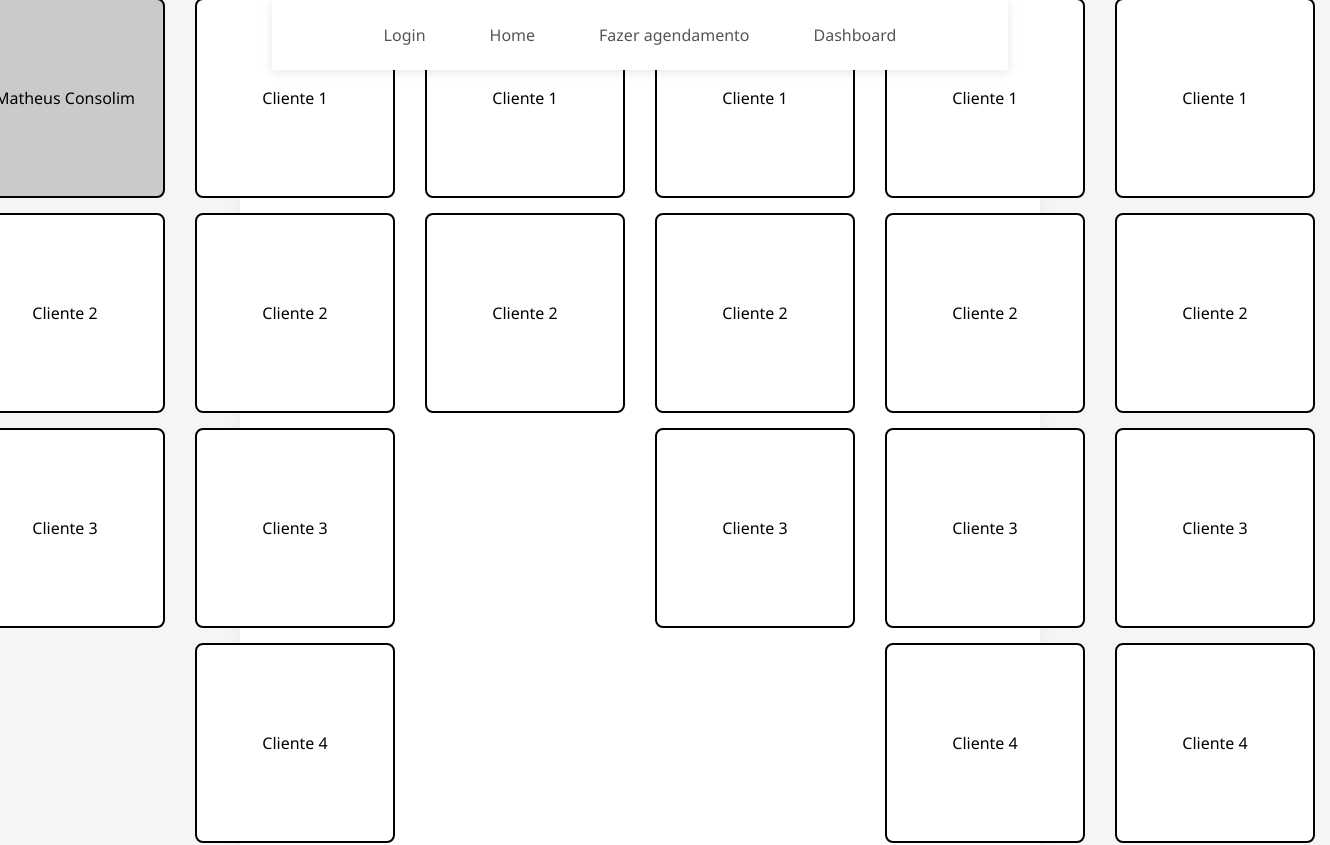
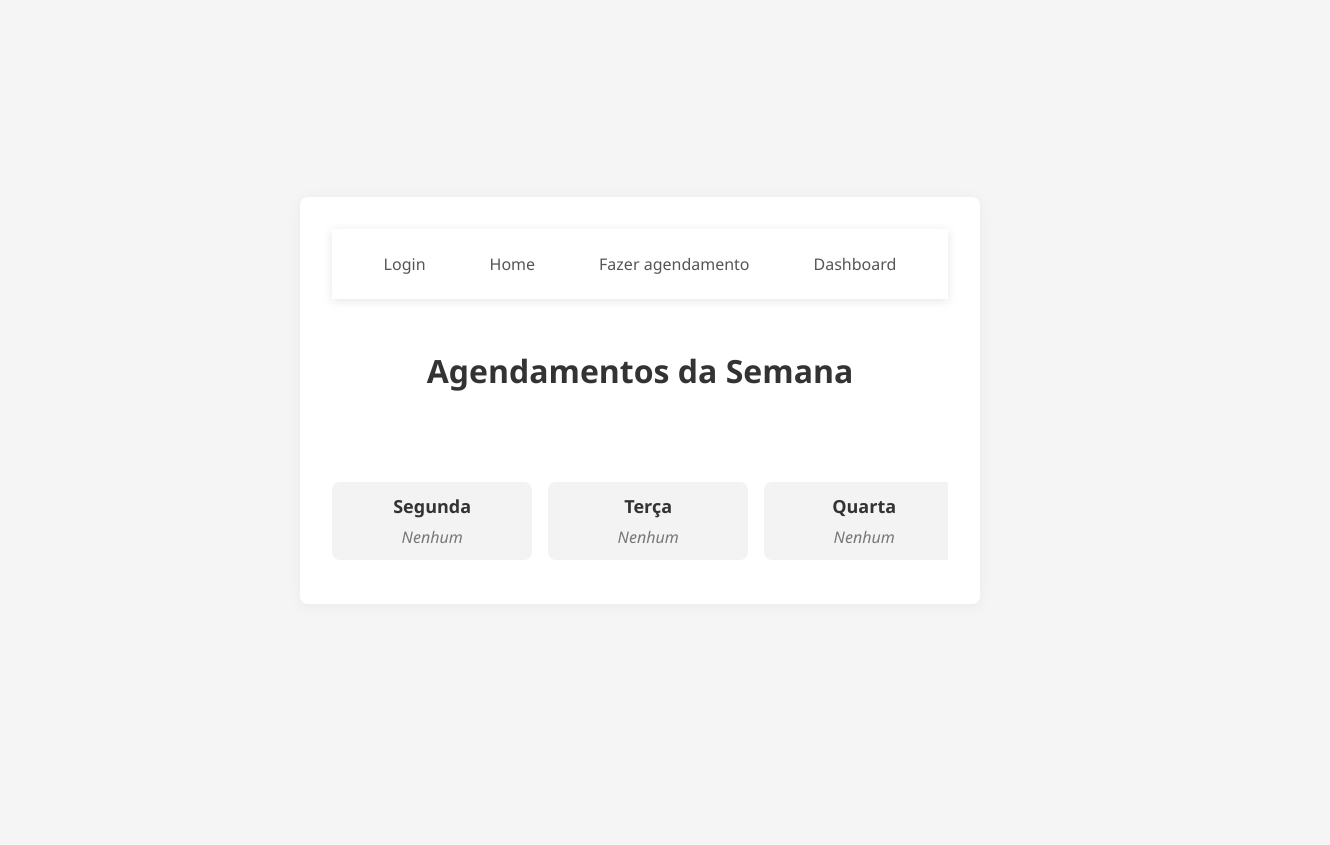
Before and after one commit to joaoppaixao/projeto-barbearia, a React (Create React App) app in the folder barber/: page /dash in a window 1280 px wide. Shown: the top 845 px of the page, 1330 px wide, since content can reach past the window. After the commit the page ends 800 px from the top, so only its background shows below. Built offline with nearby package versions, Linux system fonts and the light colour scheme; data requests are answered from the project's data file.

Commit message:
ALTERAÇÕES FINAIS REALIZADAS - PROJETO FINALIZADO

```diff
--- a/barber/db.json
+++ b/barber/db.json
@@ -1,74 +1,52 @@
 {
   "usuarios": [
     {
-      "id": "eb5a",
-      "nome": "Mazzo",
-      "email": "mazzolucas0@gmail.com",
-      "senha": "123456"
+      "id": "cf79",
+      "nome": "joao paixao",
+      "email": "joao@gmail.com",
+      "senha": "123456",
+      "telefone": "14998253330",
+      "tipo": "cliente"
     },
     {
-      "id": "6145",
-      "nome": "Carlos Eduardo",
-      "email": "carloseduardo@gmail.com",
-      "senha": "123456789"
+      "id": "4e02",
+      "nome": "rene",
+      "email": "rene@gmail.com",
+      "senha": "123456",
+      "telefone": "14998253330",
+      "tipo": "barbeiro"
     },
     {
-      "id": "0dc8",
-      "nome": "João Paixão",
-      "email": "joaoaugustopp@gmail.com",
-      "senha": "xsqdcqfvhge]"
+      "id": "3584",
+      "nome": "matheus consolim",
+      "email": "conso@gmail.com",
+      "senha": "123456",
+      "telefone": "12214312421",
+      "tipo": "cliente"
     },
     {
-      "id": "9e3c",
-      "nome": "aoskaosk",
-      "email": "oajsoaj@gmail.com",
-      "senha": "aojsoak"
+      "id": "adeb",
+      "nome": "lucas mazzo",
+      "email": "mazzo@gmail.com",
+      "senha": "123456",
+      "telefone": "12982182818",
+      "tipo": "cliente"
     },
     {
-      "id": "eafa",
-      "nome": "oajoajsao",
-      "email": "oajsoj@gmail.com",
-      "senha": "aosoaksaok"
+      "id": "7279",
+      "nome": "sansao",
+      "email": "sansao@gmail.com",
+      "senha": "123456",
+      "telefone": "19451948194",
+      "tipo": "barbeiro"
     },
     {
-      "id": "26a5",
-      "nome": "Matheus Consolim",
-      "email": "matheus.consolim@gmail.com",
-      "senha": "conso123"
-    },
-    {
-      "id": "e01f",
-      "nome": "teste07",
-      "email": "teste07@gmail.com",
-      "senha": "teste07"
-    },
-    {
-      "id": "4be5",
-      "nome": "joao",
-      "email": "joao@gmail.com",
+      "id": "6179",
+      "nome": "herminio",
+      "email": "herminio@gmail.com",
       "senha": "123456",
-      "telefone": "14998253330"
-    },
-    {
-      "id": "f872",
-      "nome": "Bruna Moreira Marvulle",
-      "email": "bmarvulle@gmail.com",
-      "senha": "bruna123",
-      "telefone": "14998581676"
-    }
-  ],
-  "barbeiros": [
-    {
-      "id": "b1",
-      "nome": "Mazzo"
-    },
-    {
-      "id": "b2",
-      "nome": "Carlos"
-    },
-    {
-      "id": "b3",
-      "nome": "Consolim"
+      "telefone": "12349014971",
+      "tipo": "barbeiro"
     }
   ],
   "servicos": [
@@ -102,6 +80,48 @@
       "barbeiroId": "b3",
       "servicoId": "s1",
       "dataHora": "2025-06-12T10:00"
+    },
+    {
+      "id": "6341",
+      "idCliente": "3584",
+      "barbeiroId": "b2",
+      "servicoId": "s1",
+      "dataHora": "2025-06-26T10:00"
+    },
+    {
+      "id": "4e6c",
+      "idCliente": "cf79",
+      "barbeiroId": "4e02",
+      "servicoId": "s1",
+      "dataHora": "2025-06-26T10:00"
+    },
+    {
+      "id": "a3d0",
+      "idCliente": "cf79",
+      "barbeiroId": "7279",
+      "servicoId": "s1",
+      "dataHora": "2025-06-25T10:00"
+    },
+    {
+      "id": "d3d9",
+      "idCliente": "cf79",
+      "barbeiroId": "6179",
+      "servicoId": "s3",
+      "dataHora": "2025-06-27T09:30"
+    },
+    {
+      "id": "389d",
+      "idCliente": "cf79",
+      "barbeiroId": "6179",
+      "servicoId": "s1",
+      "dataHora": "2025-06-27T10:00"
+    },
+    {
+      "id": "076a",
+      "idCliente": "cf79",
+      "barbeiroId": "4e02",
+      "servicoId": "s1",
+      "dataHora": "2025-06-24T12:00"
     }
   ]
 }
--- a/barber/src/pages/Agendamento.jsx
+++ b/barber/src/pages/Agendamento.jsx
@@ -13,7 +13,7 @@ const AgendamentoCliente = () => {
   const navigate = useNavigate();
 
   useEffect(() => {
-    fetch('http://localhost:3001/barbeiros')
+  fetch('http://localhost:3001/usuarios?tipo=barbeiro')
     .then(res => res.json())
     .then(data => setBarbeiros(data));
 
@@ -123,6 +123,7 @@ const AgendamentoCliente = () => {
       ))}
       </select>
 
+
       <label>Serviço:</label>
       <select value={servicoSelecionado} onChange={(e) => setServicoSelecionado(e.target.value)}>
         <option value="">Selecione</option>
@@ -135,7 +136,7 @@ const AgendamentoCliente = () => {
       <input
         type="date"
         value={dataSelecionada}
-        min={new Date().toISOString().split('T')[0]} // impede datas passadas
+        min={new Date().toISOString().split('T')[0]}
         onChange={(e) => setDataSelecionada(e.target.value)}
       />
 
--- a/barber/src/pages/DashBarbeiro.jsx
+++ b/barber/src/pages/DashBarbeiro.jsx
@@ -1,62 +1,81 @@
-import React from 'react';
+import React, { useEffect, useState } from 'react';
 import { Link } from 'react-router-dom';
 import '../styles/DashBarbeiro.css';
 
-const agendamentos = [
-  {
-    dia: 'Segunda',
-    clientes: [
-      { nome: 'Matheus Consolim', link: '/infoCliente' },
-      { nome: 'Cliente 2', link: '#' },
-      { nome: 'Cliente 3', link: '#' },
-    ],
-  },
-  {
-    dia: 'Terça',
-    clientes: [
-      { nome: 'Cliente 1', link: '#' },
-      { nome: 'Cliente 2', link: '#' },
-      { nome: 'Cliente 3', link: '#' },
-      { nome: 'Cliente 4', link: '#' },
-    ],
-  },
-  {
-    dia: 'Quarta',
-    clientes: [
-      { nome: 'Cliente 1', link: '#' },
-      { nome: 'Cliente 2', link: '#' },
-    ],
-  },
-  {
-    dia: 'Quinta',
-    clientes: [
-      { nome: 'Cliente 1', link: '#' },
-      { nome: 'Cliente 2', link: '#' },
-      { nome: 'Cliente 3', link: '#' },
-    ],
-  },
-  {
-    dia: 'Sexta',
-    clientes: [
-      { nome: 'Cliente 1', link: '#' },
-      { nome: 'Cliente 2', link: '#' },
-      { nome: 'Cliente 3', link: '#' },
-      { nome: 'Cliente 4', link: '#' },
-      { nome: 'Cliente 5', link: '#' },
-    ],
-  },
-  {
-    dia: 'Sábado',
-    clientes: [
-      { nome: 'Cliente 1', link: '#' },
-      { nome: 'Cliente 2', link: '#' },
-      { nome: 'Cliente 3', link: '#' },
-      { nome: 'Cliente 4', link: '#' },
-    ],
-  },
-];
+const diasSemana = ['Segunda', 'Terça', 'Quarta', 'Quinta', 'Sexta', 'Sábado'];
 
 const DashBarbeiro = () => {
+  const [agendamentos, setAgendamentos] = useState([]);
+  const [clientes, setClientes] = useState([]);
+  const [servicos, setServicos] = useState([]);
+  const barbeiroId = localStorage.getItem('usuarioId');
+
+  useEffect(() => {
+    const carregarDados = async () => {
+      const [agRes, cliRes, servRes] = await Promise.all([
+        fetch('http://localhost:3001/agendamentos').then(res => res.json()),
+        fetch('http://localhost:3001/usuarios').then(res => res.json()),
+        fetch('http://localhost:3001/servicos').then(res => res.json()),
+      ]);
+
+      const agDoBarbeiro = agRes.filter(ag => ag.barbeiroId === barbeiroId);
+      setAgendamentos(agDoBarbeiro);
+      setClientes(cliRes);
+      setServicos(servRes);
+    };
+
+    carregarDados();
+  }, [barbeiroId]);
+
+  const obterNomeCliente = (id) => {
+    const cliente = clientes.find(c => c.id === id);
+    return cliente ? cliente.nome : 'Desconhecido';
+  };
+
+  const obterNomeServico = (id) => {
+    const servico = servicos.find(s => s.id === id);
+    return servico ? servico.nome : 'Serviço desconhecido';
+  };
+
+  const concluirAgendamento = async (id) => {
+    if (!window.confirm('Marcar como concluído? Isso removerá o agendamento.')) return;
+    try {
+      await fetch(`http://localhost:3001/agendamentos/${id}`, {
+        method: 'DELETE',
+      });
+      setAgendamentos(prev => prev.filter(ag => ag.id !== id));
+    } catch (err) {
+      console.error('Erro ao concluir:', err);
+      alert('Erro ao concluir agendamento.');
+    }
+  };
+
+  const cancelarAgendamento = async (id) => {
+    if (!window.confirm('Deseja cancelar este agendamento?')) return;
+    try {
+      await fetch(`http://localhost:3001/agendamentos/${id}`, {
+        method: 'DELETE',
+      });
+      setAgendamentos(prev => prev.filter(ag => ag.id !== id));
+    } catch (err) {
+      console.error('Erro ao cancelar:', err);
+      alert('Erro ao cancelar agendamento.');
+    }
+  };
+
+  const agendamentosPorDia = diasSemana.reduce((acc, dia) => {
+    acc[dia] = [];
+    return acc;
+  }, {});
+
+  agendamentos.forEach((ag) => {
+    const date = new Date(ag.dataHora);
+    const diaSemana = diasSemana[date.getDay() - 1];
+    if (diaSemana) {
+      agendamentosPorDia[diaSemana].push(ag);
+    }
+  });
+
   return (
     <div className="main-container">
       <div className="nav-bar">
@@ -66,19 +85,28 @@ const DashBarbeiro = () => {
         <Link to="/dash">Dashboard</Link>
       </div>
 
-      <h1>Agendamentos da semana</h1>
+      <h1>Agendamentos da Semana</h1>
 
-      <div className="dash-container">
-        {agendamentos.map(({ dia, clientes }, index) => (
-          <div className="notes-container" key={index}>
+      <div className="semana-grid">
+        {diasSemana.map((dia) => (
+          <div key={dia} className="coluna-dia">
             <h2>{dia}</h2>
-            <div className="notes">
-              {clientes.map((cliente, i) => (
-                <Link key={i} to={cliente.link} className="dash">
-                  {cliente.nome}
-                </Link>
-              ))}
-            </div>
+            {agendamentosPorDia[dia].length === 0 ? (
+              <p className="sem-agendamentos">Nenhum</p>
+            ) : (
+              agendamentosPorDia[dia].map((ag) => (
+                <div key={ag.id} className="agendamento-card">
+                  <p><strong>Cliente:</strong> {obterNomeCliente(ag.idCliente)}</p>
+                  <p><strong>Serviço:</strong> {obterNomeServico(ag.servicoId)}</p>
+                  <p><strong>Hora:</strong> {ag.dataHora.split('T')[1]}</p>
+
+                  <div className="botoes-status">
+                    <button onClick={() => concluirAgendamento(ag.id)} title="Concluir" className="btn-concluir">✅</button>
+                    <button onClick={() => cancelarAgendamento(ag.id)} title="Cancelar" className="btn-cancelar">🗑️</button>
+                  </div>
+                </div>
+              ))
+            )}
           </div>
         ))}
       </div>
--- a/barber/src/pages/Home.jsx
+++ b/barber/src/pages/Home.jsx
@@ -4,12 +4,14 @@ import '../styles/Home.css';
 
 const Home = () => {
   const [nomeUsuario, setNomeUsuario] = useState('');
+  const [tipoUsuario, setTipoUsuario] = useState('');
 
   useEffect(() => {
     const usuario = localStorage.getItem('usuarioLogado');
     if (usuario) {
       const usuarioObj = JSON.parse(usuario);
       setNomeUsuario(usuarioObj.nome);
+      setTipoUsuario(usuarioObj.tipo);
     }
   }, []);
 
@@ -19,12 +21,14 @@ useEffect(() => {
         <Link to="/">Login</Link>
         <Link to="/home">Home</Link>
         <Link to="/agendamento">Fazer agendamento</Link>
+        {tipoUsuario === 'barbeiro' && <Link to="/dash">Agendamentos</Link>}
       </div>
 
       <div className="main-container">
         <div className="main-content">
           <h1>Bem-vindo, {nomeUsuario}!</h1>
-        <p>O app perfeito para você fazer seus agendamentos.</p>
+          {tipoUsuario === 'cliente' && <p>O app perfeito para você realizar seus agendamentos.</p>}
+          {tipoUsuario === 'barbeiro' && <p>O app perfeito para você administrar seus negócios.</p>}
           <p className="mark">Utilize a navbar para navegar pelo nosso app!</p>
         </div>
       </div>
--- a/barber/src/styles/DashBarbeiro.css
+++ b/barber/src/styles/DashBarbeiro.css
@@ -1,69 +1,64 @@
-@charset "UTF-8";
-
-* {
-    margin: 0;
-    padding: 0;
-    font-family: Arial, Helvetica, sans-serif;
+.semana-grid {
+  display: flex;
+  gap: 16px;
+  margin-top: 20px;
+  width: 100%;
+  overflow-x: auto;
+  padding-bottom: 12px;
 }
 
-body, html {
-    background-color: lightgray;
+.coluna-dia {
+  flex: 0 0 200px;
+  background: #f3f3f3;
+  padding: 12px;
+  border-radius: 8px;
+  display: flex;
+  flex-direction: column;
+  box-sizing: border-box;
 }
 
-.main-container {
-
+.coluna-dia h2 {
+  text-align: center;
+  margin-bottom: 8px;
+  font-size: 18px;
+  color: #333;
 }
 
-.main-container h1 {
-    padding: 25px;
-    text-align: center;
+.agendamento-card {
+  background: white;
+  padding: 8px;
+  border-radius: 6px;
+  box-shadow: 0 2px 6px rgba(0, 0, 0, 0.1);
+  margin-bottom: 10px;
+  font-size: 14px;
 }
 
-.nav-bar {
-    padding: 10px;
-    box-shadow: 0px 3px 3px rgba(0, 0, 0, 0.312);
+.sem-agendamentos {
+  text-align: center;
+  font-style: italic;
+  color: #777;
 }
 
-.nav-bar > a {
-    color: black;
-    padding: 10px;
-    border-radius: 5px;
-    text-decoration: none;
-    font-weight: bold;
-    transition-duration: 0.5;
+.botoes-status {
+  display: flex;
+  justify-content: space-between;
+  margin-top: 8px;
 }
 
-.nav-bar > a:hover {
-    background-color: darkgray;
-    transition: 0.5s;
+.botoes-status button {
+  border: none;
+  background: none;
+  font-size: 18px;
+  cursor: pointer;
+  transition: transform 0.2s;
 }
 
-.dash-container {
-    display: flex;
-    justify-content: center;
-    height: 100;
+.btn-concluir:hover {
+  color: green;
+  transform: scale(1.2);
 }
 
-.notes-container {
-    text-align: center;
+.btn-cancelar:hover {
+  color: red;
+  transform: scale(1.2);
 }
-
-.dash {
-    margin: 15px;
-    border: 2px solid black;
-    border-radius: 8px;
-    width: 200px;
-    height: 200px;
-    text-align: center;
-    display: flex;
-    justify-content: center;
-    align-items: center;
-    text-decoration: none;
-    color: black;
-    background-color: white;
-    transition: 0.5s;
-}
-
-.dash:hover {
-    background-color: rgba(131, 131, 131, 0.381);
-}
```
Also changed, not shown: barber/src/entities/agendamento.js (deleted, +0 -46 lines), barber/src/entities/barbeiro.js (deleted, +0 -13 lines), barber/src/entities/cliente.js (deleted, +0 -14 lines), barber/src/pages/Login.jsx (+15 -6 lines), barber/src/pages/Registro.jsx (+28 -6 lines), barber/src/styles/Login.css (+8 -0 lines), barber/src/styles/Registro.css (+8 -0 lines). Lines whose indentation alone changed are shown as unchanged.
